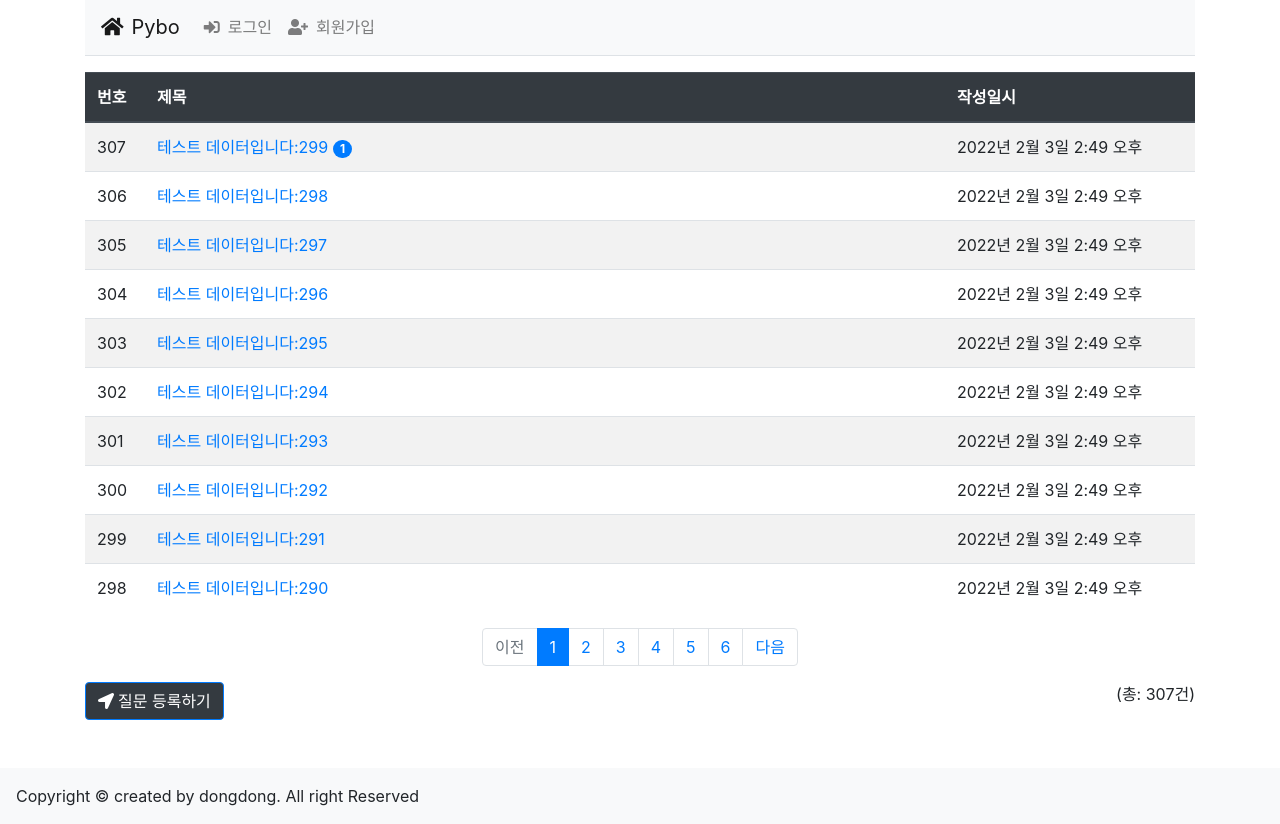
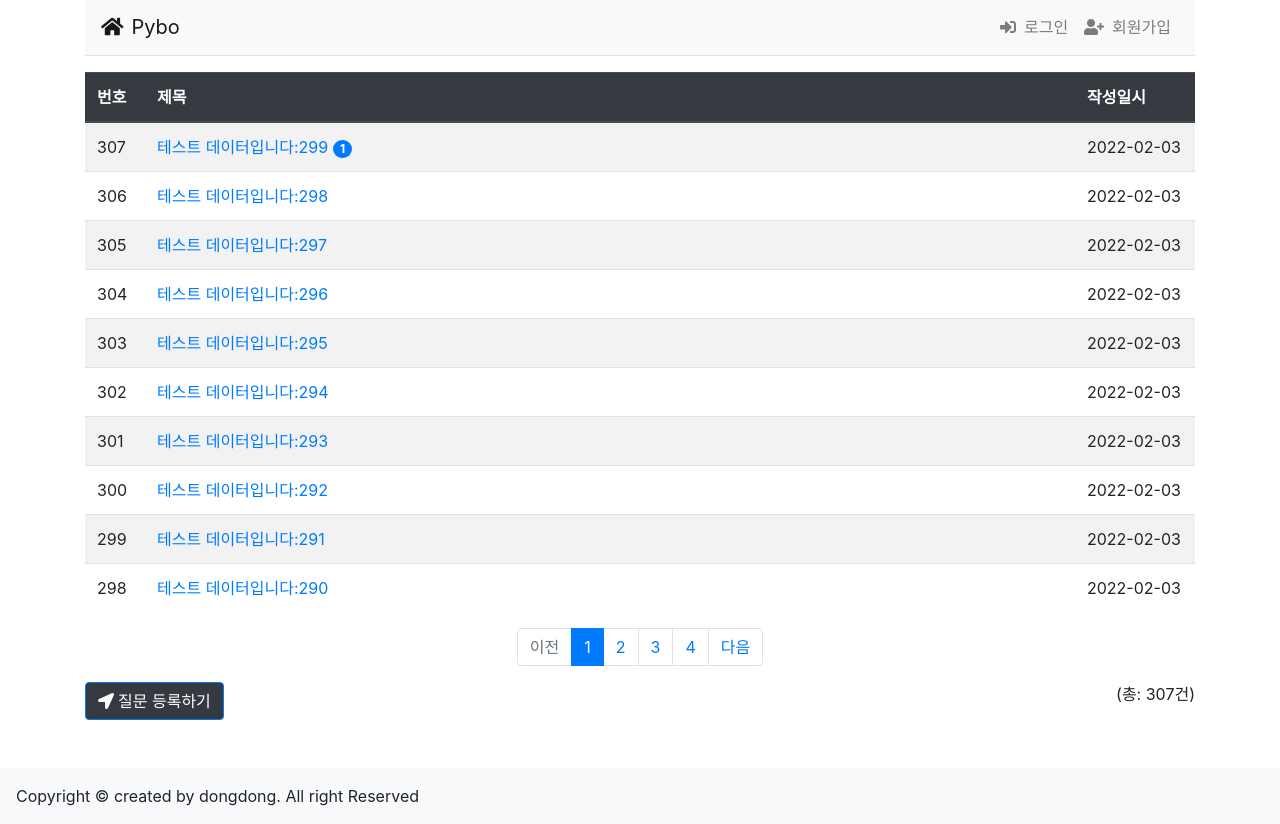
Before and after one commit to kimvjgd/pybo_site_git, a Django app: page / in a window 1280 px wide. Shown: the part 225-1049 px from the top of the page. Run offline with Django 4.2, Linux system fonts and the light colour scheme; data comes from the database, SQL or seed files in the repository; some libraries are stand-ins or nearby versions.

Commit message:
chap 3 commit

```diff
--- a/templates/base.html
+++ b/templates/base.html
@@ -2,7 +2,10 @@
 <html lang="ko">
   <head>
     <meta charset="utf-8" />
-    <meta name="viewport" content="width=device-width, initial-scale=1, shrink-to-fit=no" />
+    <meta
+      name="viewport"
+      content="width=device-width, initial-scale=1, maximum-scale=1.0, user-scalable=no"
+    />
     <title>pybo</title>
     <link
       rel="stylesheet"
--- a/templates/navbar.html
+++ b/templates/navbar.html
@@ -13,25 +13,35 @@
   >
     <span class="navbar-toggler-icon"></span>
   </button>
-  <div class="collapse navbar-collapse flex-grow-0" id="navbarNav">
-    <ul class="navbar-nav">
+
+  <div class="collapse navbar-collapse" id="navbarNav">
+    <ul class="navbar-nav ml-auto">
       <li class="nav-item">
         {% if user.is_authenticated %}
-        <a class="nav-link" href="{% url 'common:logout' %}">
-          <img
+        <li class="nav-item">
+          <a class="nav-link" href="#">
+            <img
             src="{{baseUrl}}images/avartas/{{user.username}}.png"
             class="avarta-sm rounded-circle"
-          />{{ user.username }} (<i class="fas fa-sign-out-alt"> </i>로그아웃)
-        </a>
+          />{{user.username}}
+          </a>
+        </li>
+        <li>
+
+          <a class="nav-link" href="{% url 'common:logout' %}">
+           (<i class="fas fa-sign-out-alt"> </i>로그아웃)
+          </a>
+        </li>
         {% else %}
-        <div class="clearfix">
+        <li class="nav-item">
           <a class="nav-link float-left" href="{% url 'common:login' %}"
             ><i class="fas fa-sign-in-alt pr-2"></i>로그인</a
           >
           <a href="{%url 'common:signup' %}" class="nav-link float-right"
             ><i class="fas fa-user-plus mr-2"></i>회원가입</a
           >
-        </div>
+        </li>
+
 
         {% endif %}
       </li>
--- a/templates/pagination.html
+++ b/templates/pagination.html
@@ -12,7 +12,7 @@
             {% endif %}
   <!-- 페이지리스트 -->
   {% for page_number in page_obj.paginator.page_range %}
-  {% if page_number >= page_obj.number|add:-5 and page_number <= page_obj.number|add:5 %}
+  {% if page_number >= page_obj.number|add:-3 and page_number <= page_obj.number|add:3 %}
 
   {% if page_number == page_obj.number %}
   <li class="page-item active" aria-current="page">
--- a/templates/pybo/question_list.html
+++ b/templates/pybo/question_list.html
@@ -8,7 +8,7 @@
     <tr class="thead-dark">
       <th style="width: 60px">번호</th>
       <th>제목</th>
-      <th style="width: 250px">작성일시</th>
+      <th style="width: 120px">작성일시</th>
     </tr>
   </thead>
   <tbody>
@@ -22,7 +22,7 @@
         <span class="badge badge-pill badge-primary">{{question.answer_set.count}}</span>
         {% endif %}
       </td>
-      <td>{{question.create_date}}</td>
+      <td>{{question.create_date | date:'Y-m-d'}}</td>
     </tr>
     {% endfor %} {% else %}
     <tr>
```
